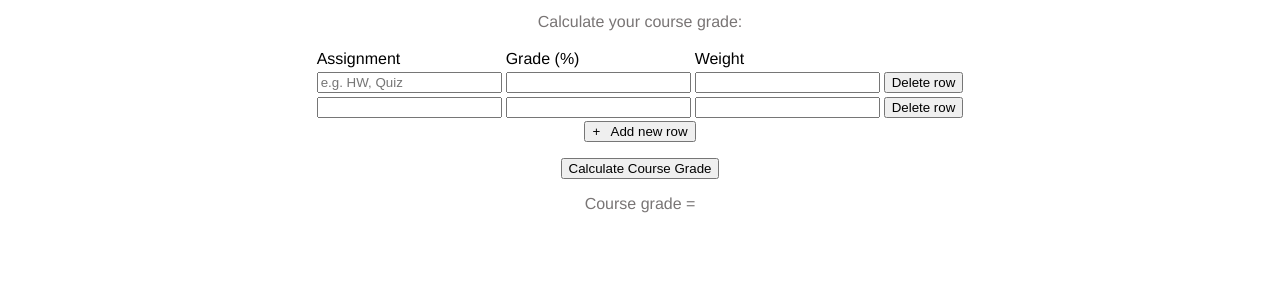
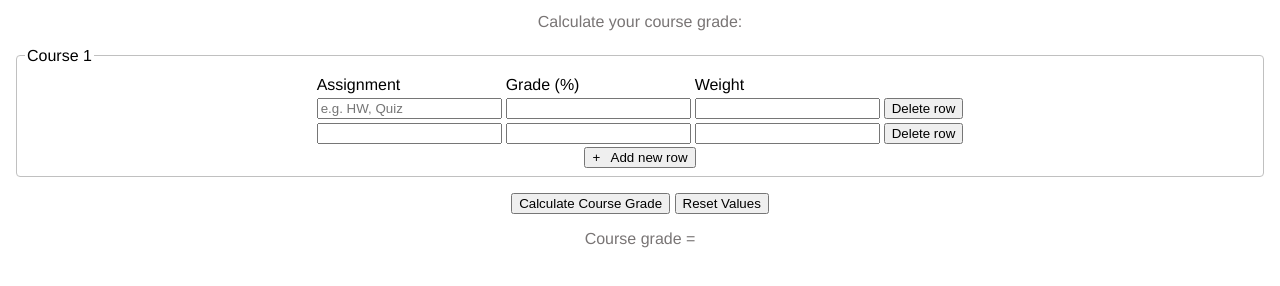
Before and after one commit to caryannm/CMPE-131-Elevate, a plain HTML site: page grade calculator website/ver2/index2.html in a window 1280 px wide. Shown: the part 152-438 px from the top of the page. Drawn offline with Linux system fonts and the light colour scheme.

Commit message:
added reset button and border

```diff
--- a/grade calculator website/ver2/app2.js
+++ b/grade calculator website/ver2/app2.js
@@ -1,20 +1,20 @@
 'use strict';
 
+var table = document.getElementById('tbl');
+
 function insert_row() {
-    var newRow = document.getElementById('tbl').insertRow();
+    var newRow = table.insertRow();
     newRow.innerHTML = "<tr><td><input></td> <td><input class='grade[]'></td> <td><input class='weight[]'></td> <td><input type='button' onclick='delete_row(this)' value='Delete row'></td> </tr>";
 }
 
 function delete_row(currentRow) {
     try {
-        var table = document.getElementById('tbl');
         var rowCount = table.rows.length;
         for (var i = 0; i < rowCount; i++) {
             var row = table.rows[i];
-
             if (row == currentRow.parentNode.parentNode) {
             if (rowCount <= 2) {
-                alert("Error: cannot delete all rows.");
+                alert("Error: Cannot delete all rows.");
                 break;
             }
             table.deleteRow(i);
@@ -26,6 +26,10 @@ function delete_row(currentRow) {
     catch(e) {alert(e);}
 }
 
+function reset() {
+    table.innerHTML="";
+}
+
 function Calc() {
     var numerator = 0;
     var weightSum = 0;
@@ -35,8 +39,12 @@ function Calc() {
     const weightArray = document.getElementsByClassName('weight[]');
 
     for (let i = 0; i < gradeArray.length; i++) {
-        numerator += gradeArray[i].value * weightArray[i].value;
-        weightSum += +weightArray[i].value;
+        if (isNaN(gradeArray[i].value) || isNaN(weightArray[i].value))
+            alert("Error: Please enter a number for the grade and weight.");
+        else {
+            numerator += gradeArray[i].value * weightArray[i].value;
+            weightSum += +weightArray[i].value;
+        }
     }
     var result = numerator / weightSum;
 
--- a/grade calculator website/ver2/index2.html
+++ b/grade calculator website/ver2/index2.html
@@ -12,7 +12,8 @@
     <img width="250" src="SJSU.png" alt="SJSU" class="center"/>
     <p>Calculate your course grade:</p>
     <form id="calculator_form" autocomplete="off">
-        <div class="form-group">
+        <fieldset>
+            <legend>Course 1</legend>
             <table id="tbl" class="centerTable">
                 <tbody>
                     <tr>
@@ -35,18 +36,19 @@
                 </tbody>
             </table>
             <input class="center" type="button" onclick="insert_row()" value="+   Add new row">
-
+        </fieldset>
+        <p> </p>
+        <div style="text-align: center;">
+            <input type="button" id="calc_button" value="Calculate Course Grade" onclick="Calc()" class="button-group">
+            <input type="button" id="reset_button" value="Reset Values" onclick="reset()" class="button-group">
         </div>
-        <p> </p>
-        <div class="form-group">
-            <input type=button id="calc_button" value="Calculate Course Grade" onclick="Calc()" class="center">
-        </div>
-        <p>Course grade = </p>
         <div style="text-align: center;">
+            <p>Course grade = </p>
             <span id="result"></span>
             <p> </p>
             <span id="letterGrade"></span>
         </div>
+
     </form>
     <script src="app2.js"></script>
     <noscript>You need to enable JavaScript to view the full site.</noscript>
--- a/grade calculator website/ver2/main.css
+++ b/grade calculator website/ver2/main.css
@@ -33,3 +33,18 @@ span{
   margin-left: auto;
   margin-right: auto;
 }
+
+fieldset {
+  margin: 8px;
+  border: 1px solid silver;
+  padding: 8px;
+  border-radius: 4px;
+}
+
+legend {
+  padding: 2x;
+}
+
+.button-group {
+  display:inline;
+}
```
